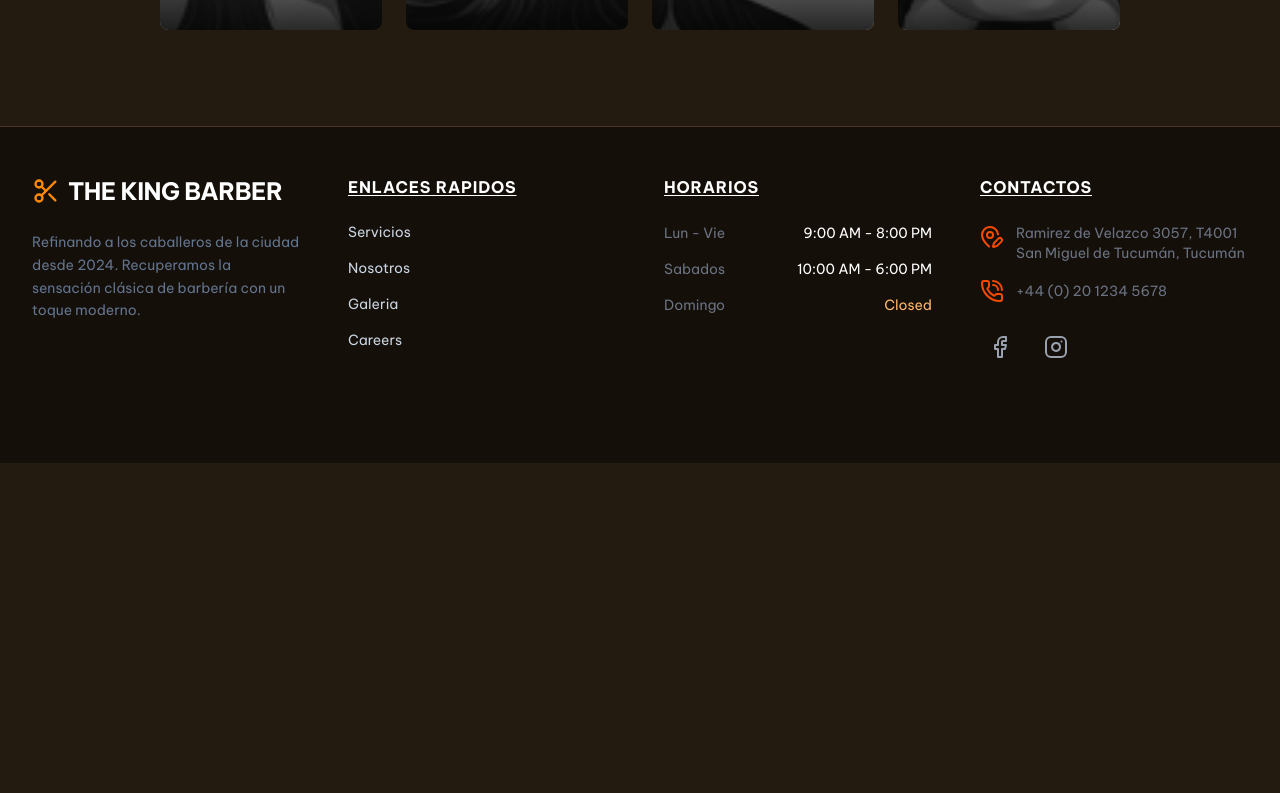
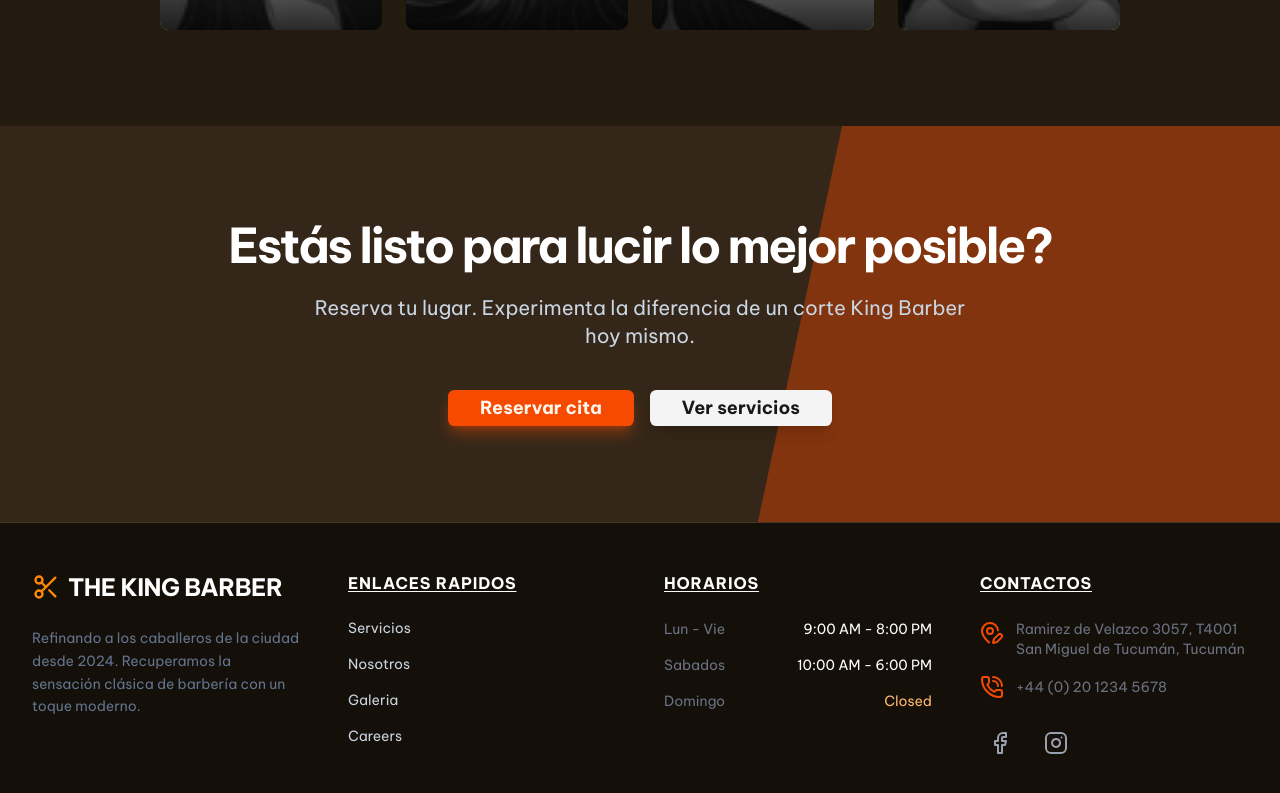
Before and after one commit to NickyRDX/The-King-Barber, a Next.js app: page /nosotros in a window 1280 px wide. Shown: the part 2561-3354 px from the top of the page. Before the commit the page ends 3024 px from the top, so only its background shows below. Built offline with nearby package versions, Linux system fonts and the light colour scheme.

Commit message:
finalizamos la pagina de Sobre Nosotros

```diff
--- a/app/(routes)/nosotros/page.tsx
+++ b/app/(routes)/nosotros/page.tsx
@@ -8,6 +8,7 @@ import Image from "next/image";
 import { NosotrosDato } from "./nosotros.data";
 import { Button } from "@/components/ui/button";
 import { BarberData } from "./barber.data";
+import Link from "next/link";
 export default function NosotrosPage() {
   const [realizados, setRealizados] = useState<number>(0);
   const [barber, setBarber] = useState<number>(0);
@@ -196,6 +197,32 @@ export default function NosotrosPage() {
             </div>
           </div>
         </section>
+        <section className="relative py-24 overflow-hidden">
+          <div className="absolute inset-0 bg-[#342618] z-0" />
+          <div className="absolute bottom-0 top-0 right-0 w-1/2 h-full bg-primary/40 -skew-x-12 translate-x-1/4" />
+          <div className="relative z-10 max-w-4xl mx-auto px-6 text-center">
+            <h2 className="text-white text-4xl md:text-5xl font-black mb-6 tracking-tighter">
+              Estás listo para lucir lo mejor posible?
+            </h2>
+            <p className="text-xl text-slate-300 mb-10 max-w-2xl mx-auto">
+              Reserva tu lugar. Experimenta la diferencia de un corte King
+              Barber hoy mismo.
+            </p>
+            <div className="flex flex-col sm:flex-row items-center justify-center gap-4">
+              <Button asChild className="w-full sm:w-auto px-8 py-4 font-bold text-lg rounded-sm shadow-lg shadow-primary/40 cursor-pointer">
+                <Link href={`/reservar`}>Reservar cita</Link>
+              </Button>
+
+              <Button
+                asChild
+                variant="secondary"
+                className="w-full sm:w-auto px-8 py-4 font-bold text-lg rounded-sm cursor-pointer shadow-lg"
+              >
+                <Link href={`/servicios`}>Ver servicios</Link>
+              </Button>
+            </div>
+          </div>
+        </section>
       </main>
       <Footer />
     </>
--- a/app/(routes)/servicios/page.tsx
+++ b/app/(routes)/servicios/page.tsx
@@ -1,10 +1,13 @@
 import React from 'react'
 import Navegacion from '../(inicio)/components/Navegacion/Navegacion'
+import Footer from '../(inicio)/components/Footer/Footer'
 
 export default function ServiciosPage() {
   return (
     <div>
-      <Navegacion/>
+      <Navegacion />
+      <main></main>
+      <Footer/>
     </div>
   )
 }
```
